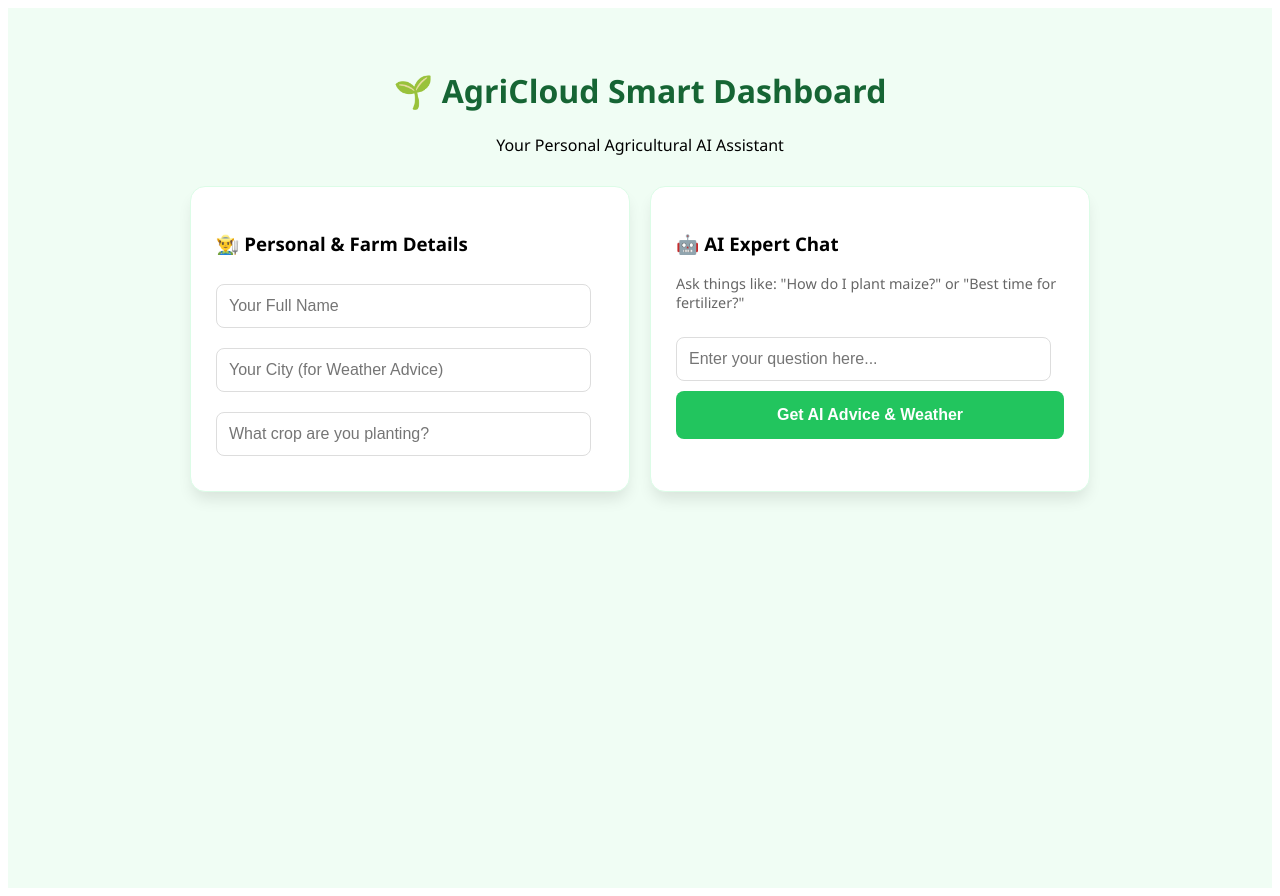
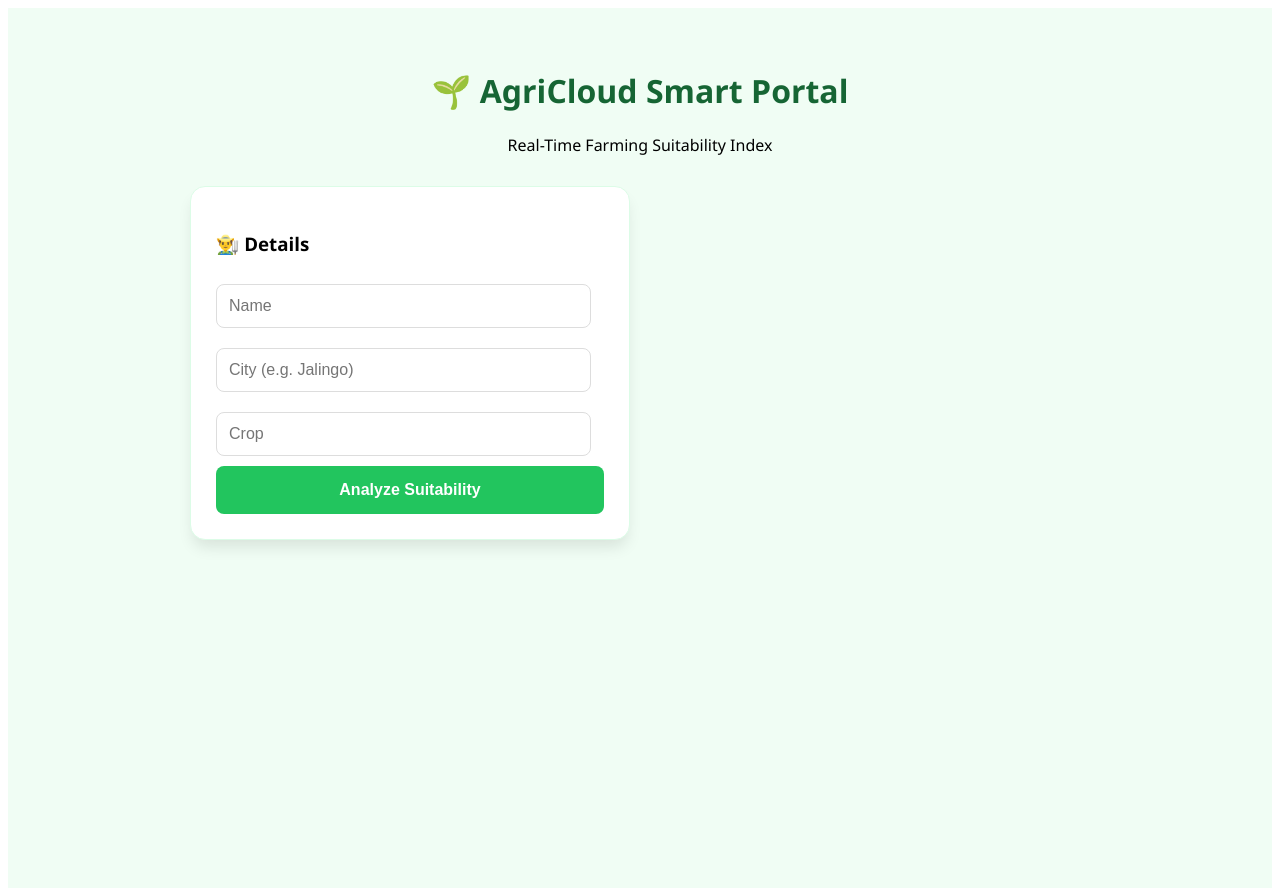
Before and after one commit to ellella2123/AgriCloud-Smart-System, a React (Create React App) app in the folder frontend/: page / in a window 1280 px wide. Built offline with nearby package versions, Linux system fonts and the light colour scheme.

Commit message:
Refactor App.js for improved user input and display
Updated UI elements and modified API call parameters.

```diff
--- a/frontend/src/App.js
+++ b/frontend/src/App.js
@@ -7,62 +7,46 @@ function App() {
   const [loading, setLoading] = useState(false);
 
   const handleAction = async () => {
-    if (!formData.city || !formData.name) {
-      alert("Please enter at least your Name and City!");
-      return;
-    }
     setLoading(true);
     try {
-      // This sends all 4 pieces of data to your Python backend
-      const url = `/api/message?name=${formData.name}&city=${formData.city}&crop=${formData.crop}&query=${formData.query}`;
+      const url = `/api/message?name=${formData.name}&city=${formData.city}&crop=${formData.crop}`;
       const res = await fetch(url);
       const data = await res.json();
       setResult(data);
-    } catch (error) {
-      alert("System update in progress. Please try again in 1 minute.");
-    } finally {
-      setLoading(false);
-    }
+    } catch (e) { alert("Syncing with satellite..."); }
+    finally { setLoading(false); }
   };
 
   return (
     <div className="container">
       <header>
-        <h1>🌱 AgriCloud Smart Dashboard</h1>
-        <p>Your Personal Agricultural AI Assistant</p>
+        <h1>🌱 AgriCloud Smart Portal</h1>
+        <p>Real-Time Farming Suitability Index</p>
       </header>
 
       <div className="main-grid">
         <section className="card">
-          <h3>👨‍🌾 Personal & Farm Details</h3>
-          <input placeholder="Your Full Name" onChange={(e) => setFormData({...formData, name: e.target.value})} />
-          <input placeholder="Your City (for Weather Advice)" onChange={(e) => setFormData({...formData, city: e.target.value})} />
-          <input placeholder="What crop are you planting?" onChange={(e) => setFormData({...formData, crop: e.target.value})} />
+          <h3>👨‍🌾 Details</h3>
+          <input placeholder="Name" onChange={(e) => setFormData({...formData, name: e.target.value})} />
+          <input placeholder="City (e.g. Jalingo)" onChange={(e) => setFormData({...formData, city: e.target.value})} />
+          <input placeholder="Crop" onChange={(e) => setFormData({...formData, crop: e.target.value})} />
+          <button onClick={handleAction}>{loading ? "Calculating..." : "Analyze Suitability"}</button>
         </section>
 
-        <section className="card">
-          <h3>🤖 AI Expert Chat</h3>
-          <p style={{fontSize: '0.9rem', color: '#666'}}>Ask things like: "How do I plant maize?" or "Best time for fertilizer?"</p>
-          <input placeholder="Enter your question here..." onChange={(e) => setFormData({...formData, query: e.target.value})} />
-          <button onClick={handleAction} disabled={loading}>
-            {loading ? "Analyzing Data..." : "Get AI Advice & Weather"}
-          </button>
-        </section>
+        {result && (
+          <section className="result-card">
+            <div className="score-circle">
+              <h2>{result.score}</h2>
+              <span>Suitability</span>
+            </div>
+            <div className="details">
+              <h3>Status: <span className={result.rating}>{result.rating}</span></h3>
+              <p>🌡️ <strong>Temperature:</strong> {result.temp}</p>
+              <p>💡 <strong>Advice:</strong> {result.advice}</p>
+            </div>
+          </section>
+        )}
       </div>
-
-      {result && (
-        <div className="result-area">
-          <h2>Hello, {result.farmer}!</h2>
-          <div className="info-box">
-            <p>📍 <strong>Location:</strong> {result.city}</p>
-            <p>🌾 <strong>Crop Focus:</strong> {result.crop || "General Farming"}</p>
-            <p>🌡️ <strong>Current Temperature:</strong> {result.weather_temp}</p>
-            <div className="ai-text">
-               <p><strong>💡 AI Agricultural Advice:</strong> {result.ai_advice}</p>
-            </div>
-          </div>
-        </div>
-      )}
     </div>
   );
 }
```
